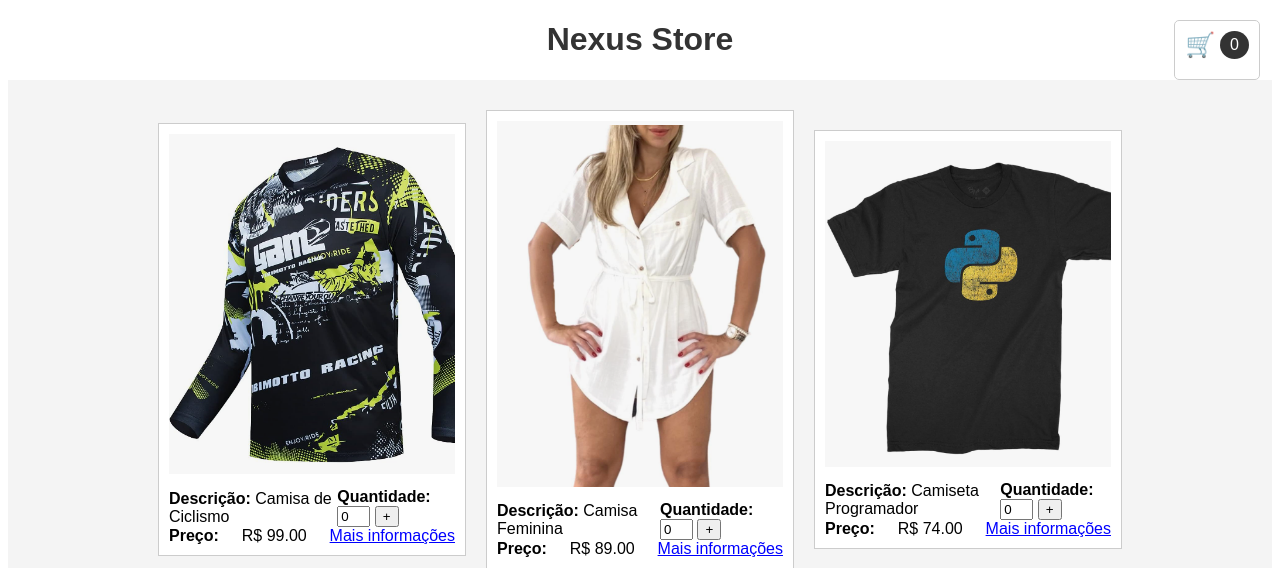
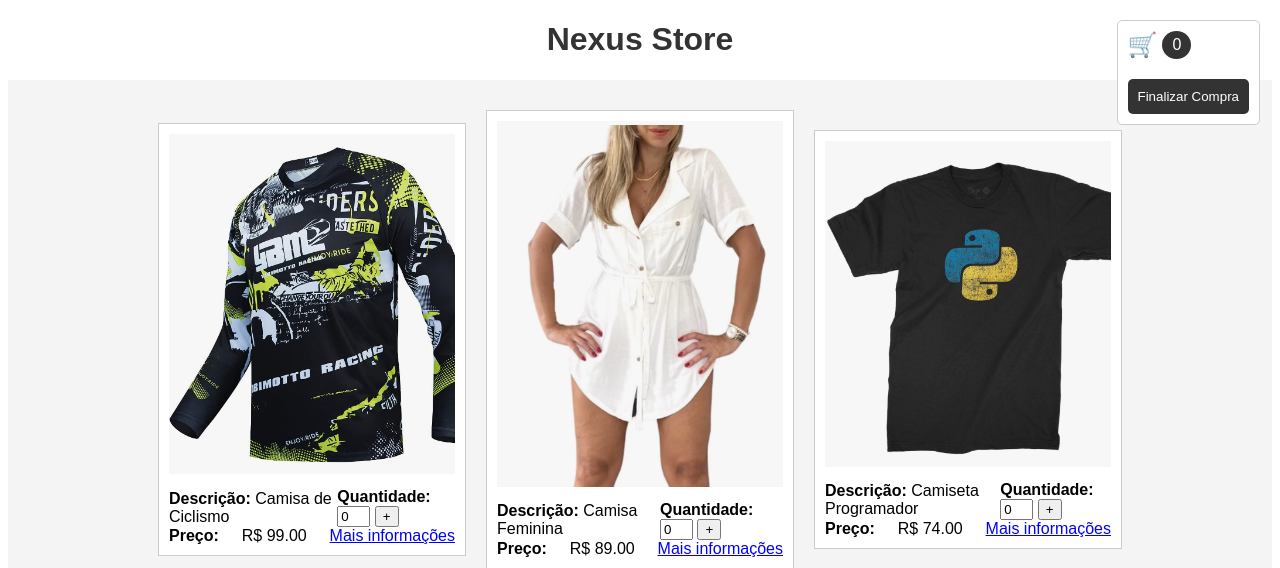
Before and after one commit to GabrielRodriguesRibeiro/ProjetoUCS, a Django app: page / in a window 1280 px wide. Shown: the top 568 px of the page. Run offline with Django 4.2, Linux system fonts and the light colour scheme; data comes from the database, SQL or seed files in the repository.

Commit message:
Alterações no carrinho de compras

```diff
--- a/base/templates/principal.html
+++ b/base/templates/principal.html
@@ -119,6 +119,41 @@
             margin-bottom: 5px;
         }
 
+        .finalize-button {
+            display: block;
+            margin-top: 20px;
+            padding: 10px;
+            background-color: #333;
+            color: #fff;
+            border: none;
+            border-radius: 5px;
+            cursor: pointer;
+        }
+
+        .popup-overlay {
+            display: none;
+            position: fixed;
+            top: 0;
+            left: 0;
+            width: 100%;
+            height: 100%;
+            background-color: rgba(0, 0, 0, 0.5);
+            justify-content: center;
+            align-items: center;
+        }
+
+        .popup-content {
+            max-width: 400px;
+            padding: 20px;
+            background-color: #fff;
+            border: 1px solid #ccc;
+            border-radius: 5px;
+        }
+
+        .popup-close {
+            text-align: right;
+        }
+
         @media (max-width: 900px) {
             .item {
                 width: calc(33.33% - 20px);
@@ -139,8 +174,9 @@
             <span class="cart-icon">&#128722;</span>
             <span class="cart-count" id="cart-count">0</span>
         </div>
-        <ul id="cart-items" style="display: none;">
-        </ul>
+        <ul id="cart-items" style="display: none;"></ul>
+
+        <button class="finalize-button" onclick="finalizePurchase()">Finalizar Compra</button>
     </div>
     <ul class="item-list">
         {% block content %}
@@ -241,6 +277,21 @@
                 cartItems.style.display = 'none';
             }
         }
+
+        function finalizePurchase() {
+            var cartItems = document.getElementById('cart-items');
+            var cartCount = document.getElementById('cart-count');
+            if (parseInt(cartCount.textContent) > 0) {
+                var confirmation = confirm('Deseja finalizar a compra?');
+                if (confirmation) {
+                    cartItems.innerHTML = '';
+                    cartCount.textContent = '0';
+                    alert('Compra finalizada com sucesso!');
+                }
+            } else {
+                alert('Seu carrinho está vazio. Adicione itens antes de finalizar a compra.');
+            }
+        }
     </script>
 </body>
 </html>
```
